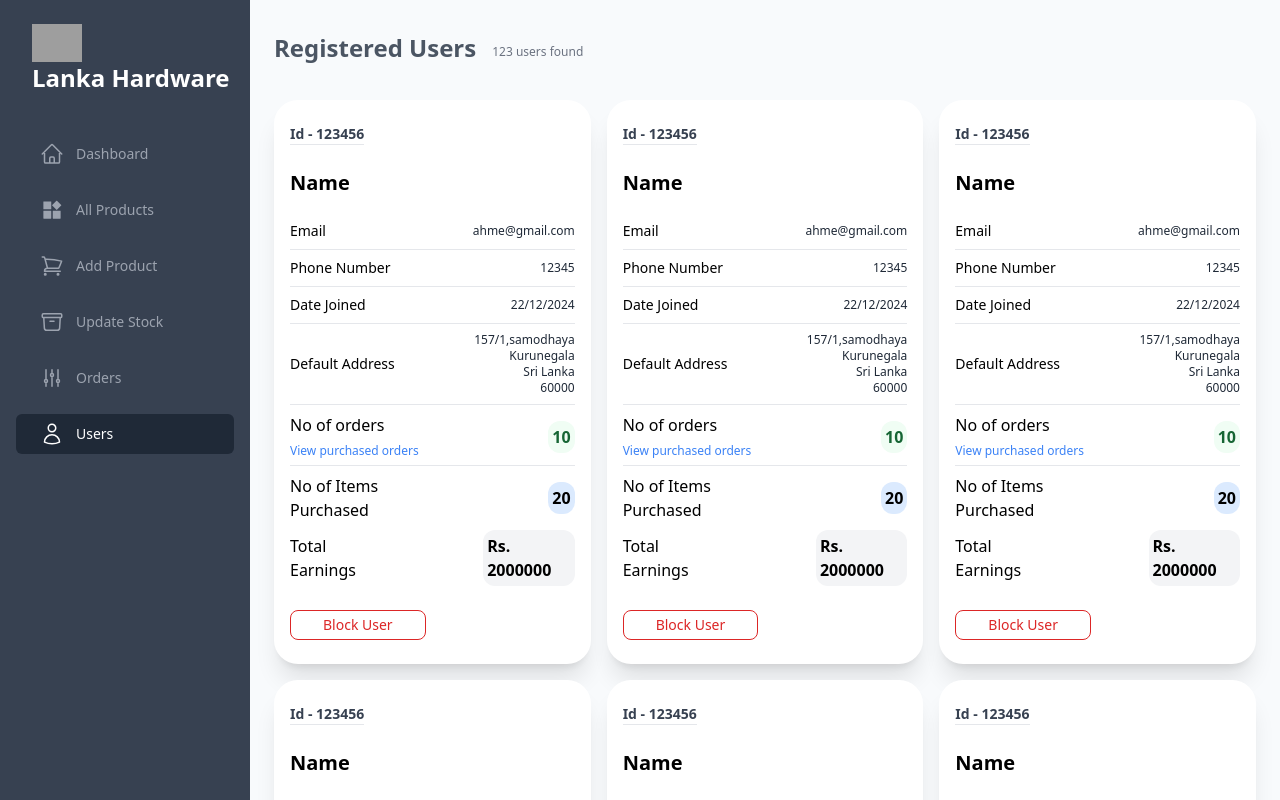
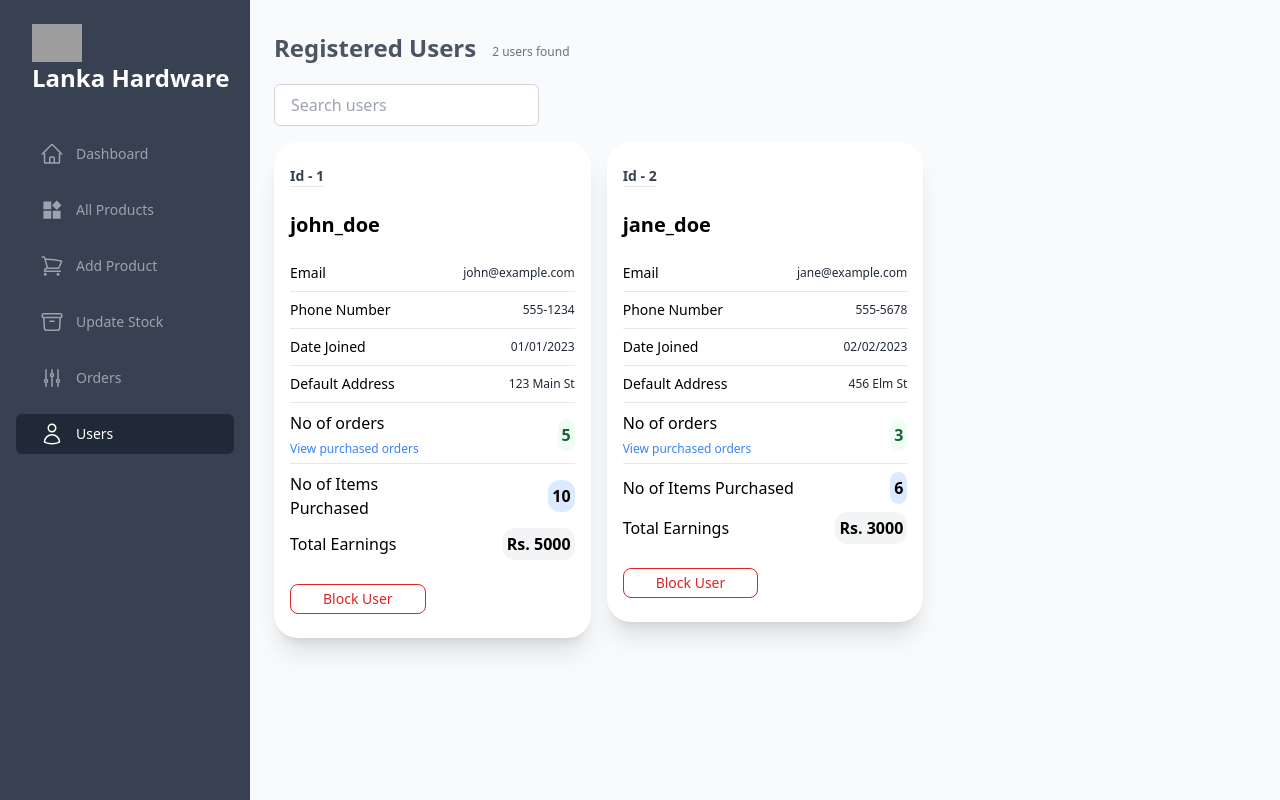
Before and after one commit to SPPM-GP-15/lanka-hardware-admin, a React (Vite) app: page /users in a window 1280 px wide. Built offline with nearby package versions, Linux system fonts and the light colour scheme; grey boxes are pictures that could not be loaded.

Commit message:
User Search and block feacher

```diff
--- a/src/components/userCard/UserCard.jsx
+++ b/src/components/userCard/UserCard.jsx
@@ -2,44 +2,33 @@ import React from "react";
 import { confirmAlert } from "react-confirm-alert";
 import { Link } from "react-router-dom";
 
-function UserCard() {
+function UserCard({ user, onRemove, onBlock }) {
   return (
     <div className="w-full">
       <div className="relative w-full px-4 py-6 bg-white shadow-xl rounded-3xl">
         <p className="text-sm font-semibold text-gray-700 border-b border-gray-200 w-max">
-          Id - {"123456"}
+          Id - {user.id}
         </p>
         <div className="flex items-end my-6 space-x-2">
-          <p className="text-xl font-bold text-black">Name</p>
+          <p className="text-xl font-bold text-black">{user.username}</p>
         </div>
 
         <div className="flex items-center justify-between pb-2 mb-2 text-sm border-b border-gray-200 sm:space-x-12">
           <p>Email</p>
-          <div className="flex items-end text-xs text-gray-800">
-            ahme@gmail.com
-          </div>
+          <div className="flex items-end text-xs text-gray-800">{user.email}</div>
         </div>
         <div className="flex items-center justify-between pb-2 mb-2 text-sm border-b border-gray-200 sm:space-x-12">
           <p>Phone Number</p>
-          <div className="flex items-end text-xs text-gray-800">12345</div>
+          <div className="flex items-end text-xs text-gray-800">{user.phone}</div>
         </div>
         <div className="flex items-center justify-between pb-2 mb-2 text-sm border-b border-gray-200 sm:space-x-12">
           <p>Date Joined</p>
-          <div className="flex items-end text-xs text-gray-800">22/12/2024</div>
+          <div className="flex items-end text-xs text-gray-800">{user.dateJoined}</div>
         </div>
         <div className="flex items-center justify-between pb-2 mb-2 text-sm border-b border-gray-200 sm:space-x-12">
           <p>Default Address</p>
           <div>
-            <p className="flex justify-end text-xs text-gray-800">
-              157/1,samodhaya
-            </p>
-            <div className="flex justify-end text-xs text-gray-800">
-              Kurunegala
-            </div>
-            <div className="flex justify-end text-xs text-gray-800">
-              Sri Lanka
-            </div>
-            <div className="flex justify-end text-xs text-gray-800">60000</div>
+            <p className="flex justify-end text-xs text-gray-800">{user.address}</p>
           </div>
         </div>
         <div className="">
@@ -47,41 +36,40 @@ function UserCard() {
             <p className="text-md">
               No of orders{" "}
               <div>
-                <Link className="text-xs text-blue-500">
+                <Link className="text-xs text-blue-500" to={`/orders/${user.id}`}>
                   View purchased orders
                 </Link>
               </div>
             </p>
 
             <div className="flex items-end text-md font-bold bg-green-50 p-1 text-green-800 rounded-xl">
-              10
+              {user.totalOrders}
             </div>
           </div>
 
           <div className="text-md flex items-center justify-between pb-2  space-x-12 md:space-x-24">
             <p>No of Items Purchased</p>
             <div className="flex items-end text-md font-bold bg-blue-100 rounded-xl p-1 text-bl">
-              20
+              {user.itemsPurchased}
             </div>
           </div>
           <div className="text-md flex items-center justify-between pb-2  space-x-12 md:space-x-24">
             <p>Total Earnings</p>
             <div className="flex items-end text-md font-bold rounded-xl p-1 bg-gray-100">
-              Rs. 2000000
+              Rs. {user.totalEarnings}
             </div>
           </div>
           <button
             type="button"
-            className="text-red-600 hover:text-white border border-red-600 hover:bg-red-700 focus:ring-4 focus:outline-none focus:ring-red-300 font-medium rounded-lg text-sm px-8 py-1 text-center mt-4 "
+            className="text-red-600 hover:text-white border border-red-600 hover:bg-red-700 focus:ring-4 focus:outline-none focus:ring-red-300 font-medium rounded-lg text-sm px-8 py-1 text-center mt-4"
             onClick={() => {
               confirmAlert({
                 title: "Confirm to delete",
-                message:
-                  "Are you sure you want to delete this user named Ahmed?",
+                message: `Are you sure you want to delete this user named ${user.username}?`,
                 buttons: [
                   {
                     label: "Yes",
-                    onClick: () => {},
+                    onClick: () => onRemove(user.id),
                   },
                   {
                     label: "No",
--- a/src/routes/users/Users.jsx
+++ b/src/routes/users/Users.jsx
@@ -10,18 +10,29 @@ const User = () => {
     {
       id: 1,
       username: "john_doe",
+      email: "john@example.com",
       address: "123 Main St",
       phone: "555-1234",
+      dateJoined: "01/01/2023",
       totalOrders: 5,
+      itemsPurchased: 10,
+      totalEarnings: 5000,
+      blocked: false,
     },
     {
       id: 2,
       username: "jane_doe",
+      email: "jane@example.com",
       address: "456 Elm St",
       phone: "555-5678",
+      dateJoined: "02/02/2023",
       totalOrders: 3,
+      itemsPurchased: 6,
+      totalEarnings: 3000,
+      blocked: false,
     },
   ]);
+  const [searchTerm, setSearchTerm] = useState("");
 
   const handleRemove = (userId) => {
     confirmAlert({
@@ -42,9 +53,21 @@ const User = () => {
     });
   };
 
+  const handleBlock = (userId) => {
+    setUsers(
+      users.map((user) =>
+        user.id === userId ? { ...user, blocked: true } : user
+      )
+    );
+  };
+
   useEffect(() => {
     document.title = "Users | Lanka Hardwarehub";
   }, []);
+
+  const filteredUsers = users.filter((user) =>
+    user.username.toLowerCase().includes(searchTerm.toLowerCase())
+  );
 
   return (
     <div className="h-screen px-4 pb-24 overflow-auto md:px-6 p-6">
@@ -52,16 +75,30 @@ const User = () => {
         <div className="text-2xl font-bold text-gray-600 mt-2 mb-5">
           Registered Users
         </div>
-        <div className="mb-1 ml-2 text-xs text-gray-500 ">123 users found</div>
+        <div className="mb-1 ml-2 text-xs text-gray-500 ">
+          {filteredUsers.length} users found
+        </div>
+      </div>
+
+      <div className="flex items-center space-x-4 mb-4">
+        <input
+          type="text"
+          placeholder="Search users"
+          value={searchTerm}
+          onChange={(e) => setSearchTerm(e.target.value)}
+          className="px-4 py-2 border border-gray-300 rounded-md"
+        />
       </div>
 
       <div className="grid grid-cols-1 gap-4 my-4 md:grid-cols-2 lg:grid-cols-3">
-        <UserCard />
-        <UserCard />
-        <UserCard />
-        <UserCard />
-        <UserCard />
-        <UserCard />
+        {filteredUsers.map((user) => (
+          <UserCard
+            key={user.id}
+            user={user}
+            onRemove={handleRemove}
+            onBlock={handleBlock}
+          />
+        ))}
       </div>
     </div>
   );
```
